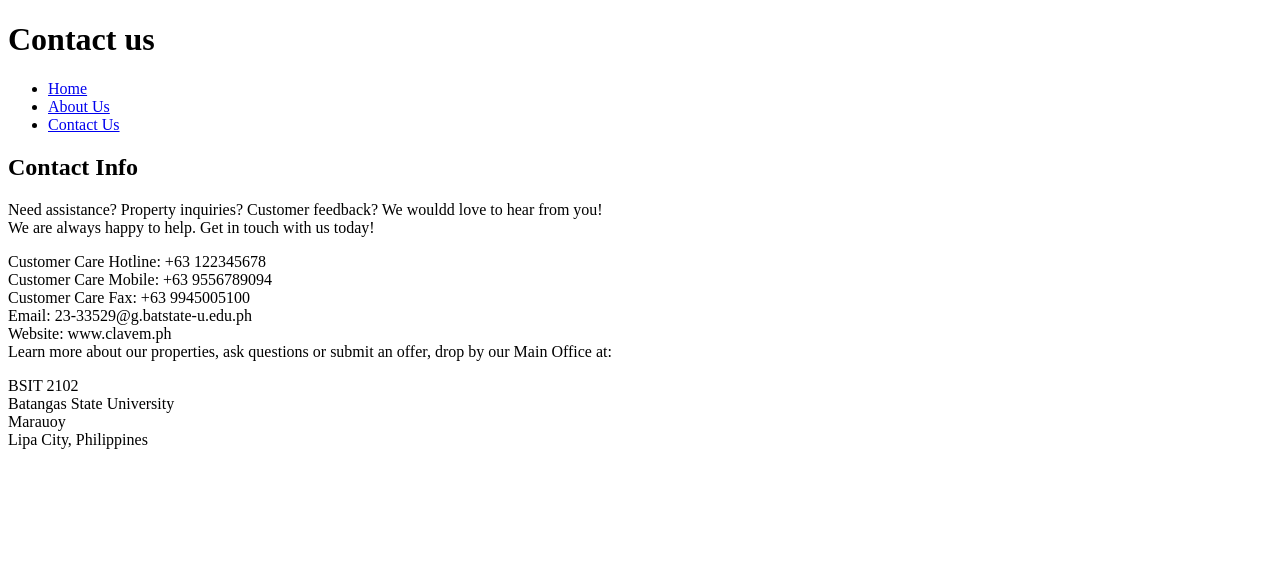
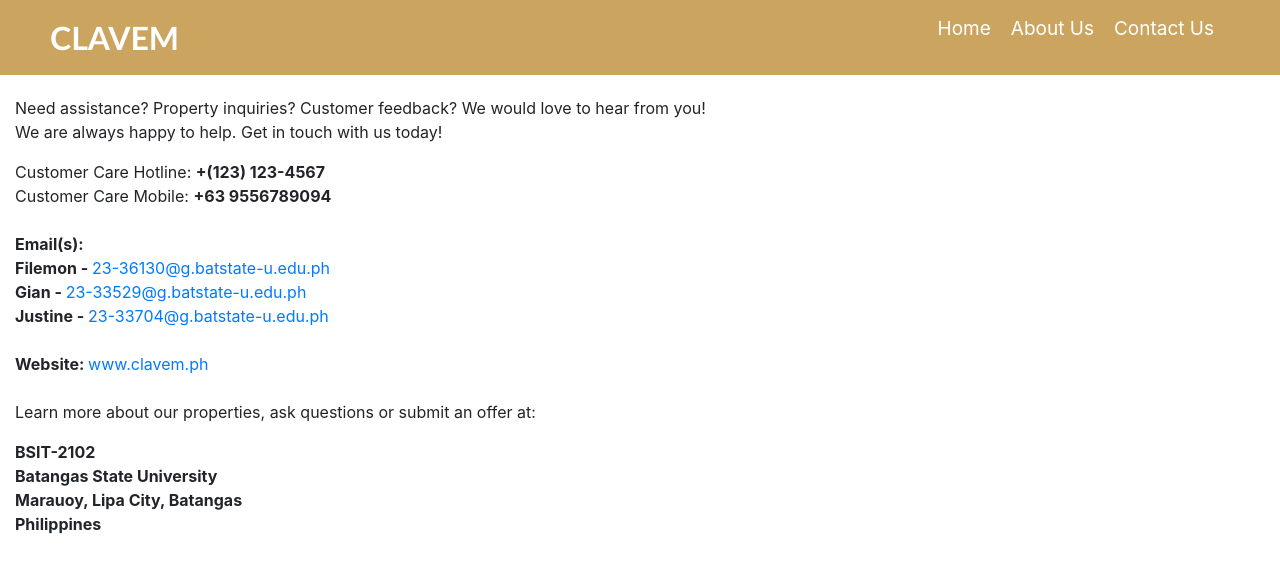
Before and after one commit to Just-JKB/Real-Estate-Platform-Using-PHP-for-Property-Listings-and-Management, a PHP site: page /Contact.php in a window 1280 px wide. Shown: the top 573 px of the page. Run offline with PHP 8.4, Linux system fonts and the light colour scheme.

Commit message:
contact ud

```diff
--- a/Contact.php
+++ b/Contact.php
@@ -1,47 +1,41 @@
-
 <!DOCTYPE html>
 <html lang="en">
 <head>
     <meta charset="UTF-8">
     <meta name="viewport" content="width=device-width, initial-scale=1.0">
-    <title>Document</title>
+    <title>Clavem</title>
+	<link rel="stylesheet" href="https://maxcdn.bootstrapcdn.com/bootstrap/4.5.2/css/bootstrap.min.css">
+	<link rel="stylesheet" href="style.css">
 </head>
 <body>
-    <h1>Contact us</h1>
-    <div class="collapse" id="primarymenu-collapse">
-        		<div class="navmenu">
-					<ul>
-						<li><a href="http://localhost:3000/index.php">Home</a></li>
-						<li><a href="http://localhost:3000/About.php">About Us</a></li>
-						<li><a href="http://localhost:3000/Contact.php">Contact Us</a></li>
-											</ul>
-        		</div>
-      	</div>
-    	</div>
-		<div id="page-inner">
-	<div class="container">
-		<h2 class="pagetitle">Contact Info</h2>
-			  	<div class="row">
-	      <div class="col-md-4">
-	        	<div class="sidebar">
-	        	</div>
-	      </div>
-	      <div class="col-md-8">
+<nav>
+<div class="logo">CLAVEM</div>
+<ul class="navbar">
+		    <li><a href="index.php">Home</a></li>
+		    <li><a href="About.php">About Us</a></li>
+		    <li><a href="Contact.php">Contact Us</a></li>
+	    </ul>
+    </nav>
+	<br>
+	<br>
+	<br>
+	<br>
+	<div class="col-md-8">
 	        	<div class="content-area">
-				<p>Need assistance? Property inquiries? Customer feedback? We wouldd love to hear from you!<br />
+				<p>Need assistance? Property inquiries? Customer feedback? We would love to hear from you!<br />
 We are always happy to help. Get in touch with us today!</p>
 
-<p>Customer Care Hotline: +63 122345678<br />
-Customer Care Mobile: +63 9556789094<br />
-Customer Care Fax: +63 9945005100<br />
-Email: <a>23-33529@g.batstate-u.edu.ph</a><br/>
-Website: www.clavem.ph<br />
-Learn more about our properties, ask questions or submit an offer, drop by our Main Office at:</p>
-
-<p>BSIT 2102<br />
+<p>Customer Care Hotline: <b>+(123) 123-4567</b><br />
+Customer Care Mobile: <b>+63 9556789094</b><br />
+<br><b>Email(s): </b>	<br> <b>Filemon - </b><a href="23-36130@g.batstate-u.edu.ph">23-36130@g.batstate-u.edu.ph</a><br/>
+        <b>Gian - </b><a href="23-33529@g.batstate-u.edu.ph">23-33529@g.batstate-u.edu.ph</a><br/>
+		<b>Justine - </b><a href="23-33704@g.batstate-u.edu.ph">23-33704@g.batstate-u.edu.ph</a><br/>
+<br><b>Website: </b><a href="www.clavem.ph">www.clavem.ph</a><br />
+<br>
+Learn more about our properties, ask questions or submit an offer at:</p>
+<b><p>BSIT-2102<br />
 Batangas State University<br />
-Marauoy<br />
-Lipa City, Philippines</p>
-
+Marauoy, Lipa City, Batangas<br />
+Philippines</p></b>
 </body>
 </html>
```
